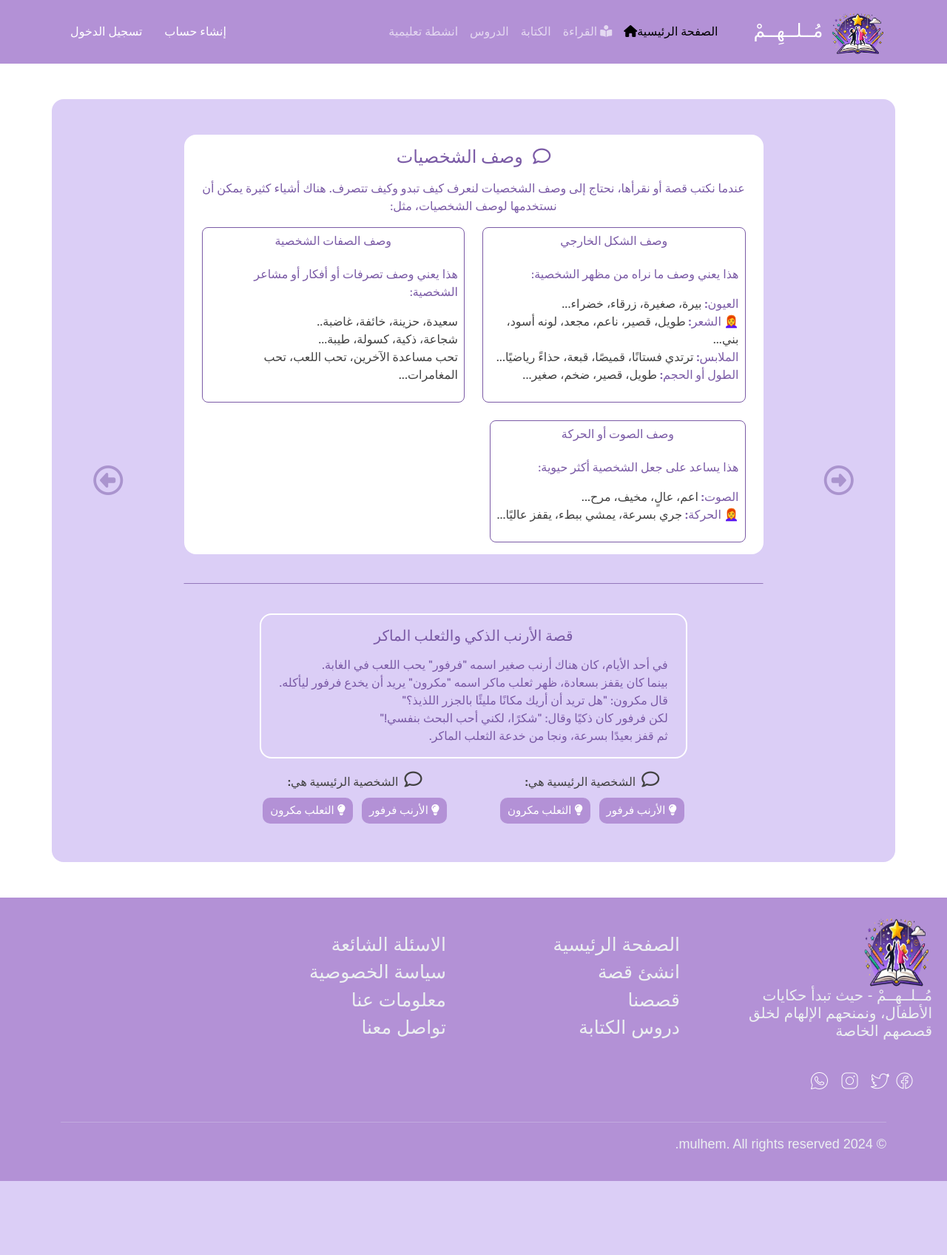
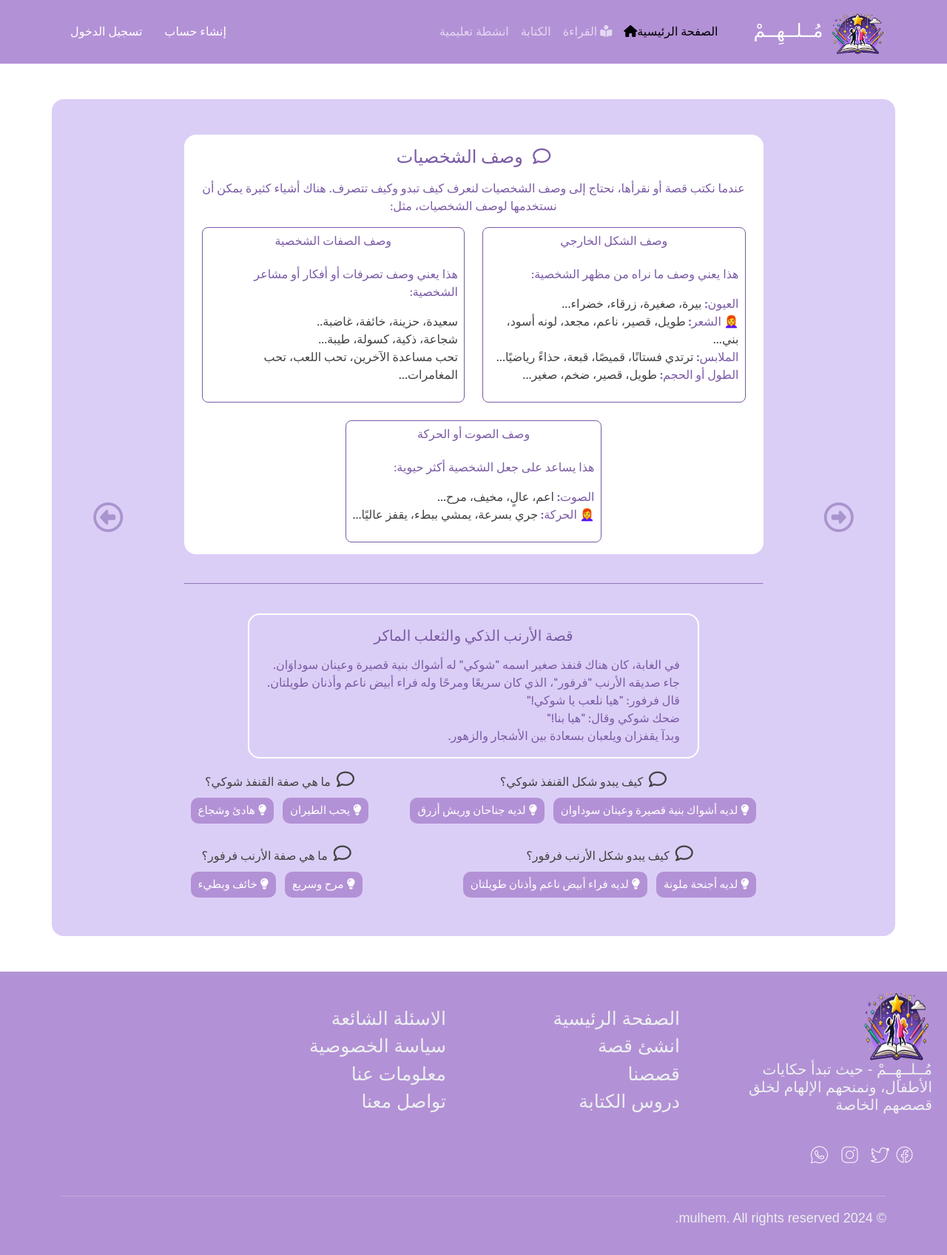
Before and after one commit to 20Arwa/Mulhem-GP-, a Flask app: page /activities/characters_activity in a window 1280 px wide. Shown: the whole page at 74% size. Before the commit the page ends 1596 px from the top, so only its background shows below. Run offline with Flask 3, Linux system fonts and the light colour scheme.

Commit message:
delete exercies,lessons

```diff
--- a/website/static/css/activities.css
+++ b/website/static/css/activities.css
@@ -7,12 +7,12 @@
     cursor: pointer;
     color: var(--font-1);
     background-color: var(--main-dark);
-    transition: 0s;
+    /* transition: 0s; */
 }
 .all-activities .activity .start-container:hover  {
-    border-bottom-right-radius: 0;
-    border-bottom-left-radius: 0;
-    transform: none;
+    /* border-bottom-right-radius: 0; */
+    /* border-bottom-left-radius: 0; */
+    /* transform: none; */
 }
 .all-activities .activity .start-container button {
     font-weight: 600;
@@ -211,8 +211,8 @@
     width: fit-content;
     border: 1.5px solid var(--font-3);
 }
-.characters_activity .section-4 .descriptions > div > div h6 {
-    /* color: var(--font-4); */
+.characters_activity .section-4 .descriptions > div:last-of-type {
+    justify-items: center;
 }
 .characters_activity .section-4 .descriptions ul {
     padding: 0;
--- a/website/templates/activities/characters_activity.html
+++ b/website/templates/activities/characters_activity.html
@@ -167,34 +167,60 @@
                     <div class="content">
                         <div class="story p-4 py-3 mx-auto my-3 rounded-4 border border-2 border-white">
                             <h5 class="mb-3">قصة الأرنب الذكي والثعلب الماكر</h5>
-                            <p class="text-end m-0">في أحد الأيام، كان هناك أرنب صغير اسمه "فرفور" يحب اللعب في الغابة.<br>
-                                بينما كان يقفز بسعادة، ظهر ثعلب ماكر اسمه "مكرون" يريد أن يخدع فرفور ليأكله.<br>
-                                قال مكرون: "هل تريد أن أريك مكانًا مليئًا بالجزر اللذيذ؟"<br>
-                                لكن فرفور كان ذكيًا وقال: "شكرًا، لكني أحب البحث بنفسي!"<br>
-                                ثم قفز بعيدًا بسرعة، ونجا من خدعة الثعلب الماكر.
-                                </p>
+                            <p class="text-end m-0">في الغابة، كان هناك قنفذ صغير اسمه "شوكي" له أشواك بنية قصيرة وعينان سوداوَان.<br>
+                                جاء صديقه الأرنب "فرفور"، الذي كان سريعًا ومرحًا وله فراء أبيض ناعم وأذنان طويلتان.<br>
+                                قال فرفور: "هيا نلعب يا شوكي!"<br>
+                                ضحك شوكي وقال: "هيا بنا!"<br>
+                                وبدآ يقفزان ويلعبان بسعادة بين الأشجار والزهور.
+                            </p>
                         </div>
                     </div>
-                    <div class="d-flex justify-content-between">
+                    <!-- Questions 1 -->
+                    <div class="d-flex justify-content-between column-gap-5">
                         <div class="question">
-                            <h6><i class="fa-regular fa-comment fs-4 ms-2"></i>الشخصية الرئيسية هي:</h6>
+                            <h6><i class="fa-regular fa-comment fs-4 ms-2"></i>كيف يبدو شكل القنفذ شوكي؟</h6>
                             <div class="options">
                                 <button class="right button main-button m-1" onclick="optionClick(this)">
-                                    <i class="fa-solid fa-lightbulb ms-1"></i>الأرنب فرفور
+                                    <i class="fa-solid fa-lightbulb ms-1"></i>لديه أشواك بنية قصيرة وعينان سوداوان
                                 </button>
                                 <button class="wrong button main-button m-1" onclick="optionClick(this)">
-                                    <i class="fa-solid fa-lightbulb ms-1"></i>الثعلب مكرون
+                                    <i class="fa-solid fa-lightbulb ms-1"></i>لديه جناحان وريش أزرق
                                 </button>
                             </div>
                         </div>
                         <div class="question">
-                            <h6><i class="fa-regular fa-comment fs-4 ms-2"></i>الشخصية الرئيسية هي:</h6>
+                            <h6><i class="fa-regular fa-comment fs-4 ms-2"></i>ما هي صفة القنفذ شوكي؟</h6>
                             <div class="options">
                                 <button class="wrong button main-button m-1" onclick="optionClick(this)">
-                                    <i class="fa-solid fa-lightbulb ms-1"></i>الأرنب فرفور
+                                    <i class="fa-solid fa-lightbulb ms-1"></i>يحب الطيران
                                 </button>
                                 <button class="right button main-button m-1" onclick="optionClick(this)">
-                                    <i class="fa-solid fa-lightbulb ms-1"></i>الثعلب مكرون
+                                    <i class="fa-solid fa-lightbulb ms-1"></i>هادئ وشجاع
+                                </button>
+                            </div>
+                        </div>
+                    </div>
+                    <!-- Questions 2 -->
+                    <div class="d-flex justify-content-between mt-4">
+                        <div class="question">
+                            <h6><i class="fa-regular fa-comment fs-4 ms-2"></i>كيف يبدو شكل الأرنب فرفور؟</h6>
+                            <div class="options">
+                                <button class="wrong button main-button m-1" onclick="optionClick(this)">
+                                    <i class="fa-solid fa-lightbulb ms-1"></i>لديه أجنحة ملونة
+                                </button>
+                                <button class="right button main-button m-1" onclick="optionClick(this)">
+                                    <i class="fa-solid fa-lightbulb ms-1"></i>لديه فراء أبيض ناعم وأذنان طويلتان
+                                </button>
+                            </div>
+                        </div>
+                        <div class="question">
+                            <h6><i class="fa-regular fa-comment fs-4 ms-2"></i>ما هي صفة الأرنب فرفور؟</h6>
+                            <div class="options">
+                                <button class="right button main-button m-1" onclick="optionClick(this)">
+                                    <i class="fa-solid fa-lightbulb ms-1"></i>مرح وسريع
+                                </button>
+                                <button class="wrong button main-button m-1" onclick="optionClick(this)">
+                                    <i class="fa-solid fa-lightbulb ms-1"></i>خائف وبطيء
                                 </button>
                             </div>
                         </div>
@@ -204,7 +230,11 @@
 
             <!-- Section 6 -->
             <div class="carousel-item text-center">
-                اخر شريحة
+                <p>عمل جيد!</p>
+                <p>في ختام درسنا، تعلمنا أن الشخصيات هي أبطال القصص التي تجعلها ممتعة، ويمكن أن تكون بشرًا، حيوانات، جمادات، أو عناصر طبيعية، ولكل منها صفات مميزة</p>
+                <p>تذكر دائمًا:</p>
+                <p>الشخصية الجيدة تجعل القصة ممتعة ومفيدة.</p>
+                <p>استمتع بكتابة قصصك الخاصة، ودع شخصياتك تأخذك في مغامرات لا تُنسى!</p>
                 <a href="../activities/all_activities"><button class="btn button main-button" >ارجع للأنشطة</button></a>
             </div>
         </div>
--- a/website/templates/base.html
+++ b/website/templates/base.html
@@ -42,9 +42,6 @@
                     </li>
                     <li class="nav-item">
                     <a class="nav-link" href="/writing/writing-types">الكتابة</a>
-                    </li>
-                    <li class="nav-item">
-                    <a class="nav-link" href="/lessons/lessons">الدروس</a>
                     </li>
                     <li class="nav-item">
                     <a class="nav-link" href="/activities/all_activities">انشطة تعليمية</a>
```
Also changed, not shown: website/templates/activities/activity_1_exer1.html (+4 -5 lines), website/templates/activities/all_activities.html (+13 -15 lines), website/templates/lessons/lesson1.html (deleted), website/templates/lessons/lessons.html (deleted).
